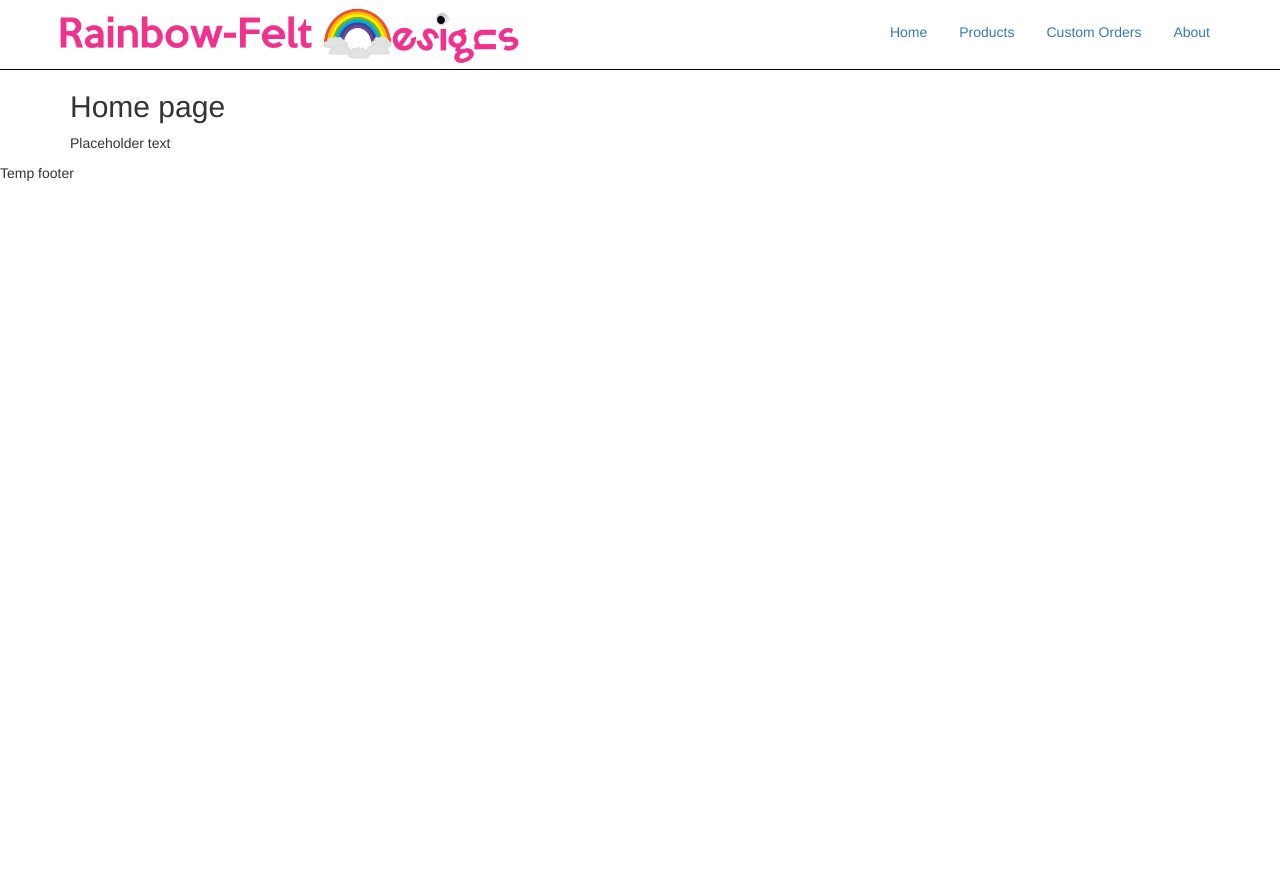
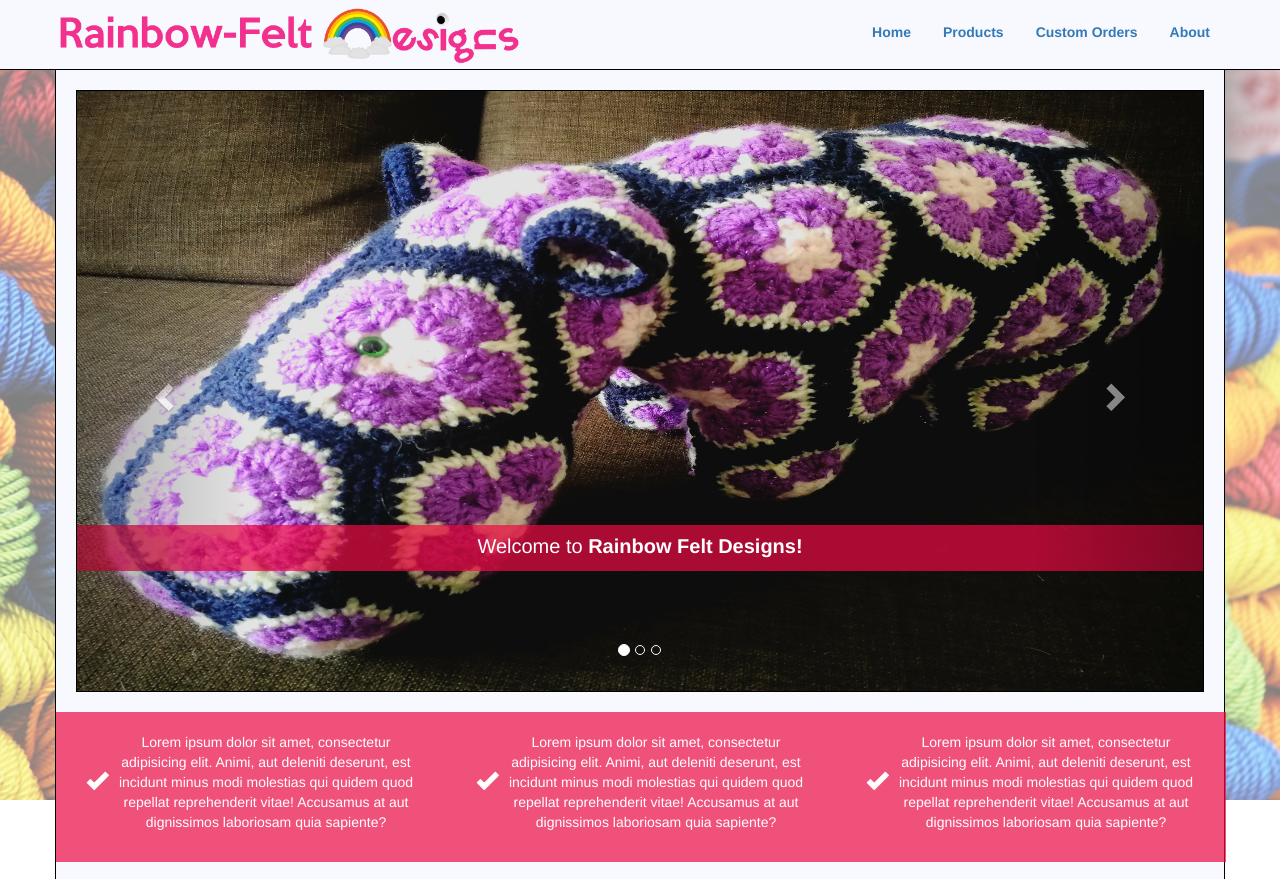
Before and after one commit to Code-Institute-Submissions/rainbow_felt, a Django app: page / in a window 1280 px wide. Shown: the top 879 px of the page. Before the commit the page ends 181 px from the top, so only its background shows below. Run offline with Django 3.2, Linux system fonts and the light colour scheme; some libraries are stand-ins or nearby versions.

Commit message:
Created home page and added styling

```diff
--- a/static/css/rainbow.css
+++ b/static/css/rainbow.css
@@ -1,6 +1,42 @@
 /* Base Page */
+#body-background {
+    position: absolute;
+    top: 0;
+    height: 100%;
+    width: 100%;
+    background-image: url("../images/wool.jpg");
+    background-size: 100%;
+    opacity: 0.5;
+    z-index: -1;
+}
+
+footer {
+    border-top: 1px solid black;
+    padding: 15px;
+    text-align: right;
+}
+
+footer, .navbar {
+    font-weight: bold;
+}
+
+.footer-links {
+    padding-left: 25px;
+}
+
+.footer-links > img {
+    height: 30px;
+}
+
 #main_container {
     margin-top: 70px;
+    border: solid black;
+    border-width: 0px 1px;
+    padding: 0px;
+}
+
+#main_container, .navbar, footer {
+    background-color: ghostwhite;
 }
 
 .nav > li > a {
@@ -22,3 +58,56 @@
 #rainbowlogo {
     padding: 5px 0px;
 }
+
+/* Home Page */
+.carousel-content {
+	position: absolute;
+	bottom: 20%;
+	left: 0;
+	z-index: 20;
+	color: white;
+	width: 100%;
+	background-color: rgba(237, 11, 68,0.7);
+	font-size: 20px;
+	text-align: center;
+    padding-top: 7px;
+}
+
+.carousel-inner > .item > img {
+    width: 100%;
+    height: 600px;
+}
+
+#homeCarousel {
+    margin: 20px;
+    border: 1px solid black;
+}
+
+#homeMessageBar {
+    background-color: rgba(237, 11, 68,0.7);
+    color: white;
+    padding: 20px 0;
+    text-align: center;
+}
+
+#offerArticle {
+    margin: 20px 15px;
+}
+
+#offerImage {
+    height: 300px;
+    width: 400px;
+    display: block;
+    margin: 0 auto;
+    border: 1px solid black;
+}
+
+#offerText {
+    margin: 100px 0;
+}
+
+.okglyph {
+    font-size: 22px;
+    text-align: right;
+    margin-top: 35px;
+}
--- a/templates/base.html
+++ b/templates/base.html
@@ -17,7 +17,6 @@
 
 </head>
 <body>
-
     <!-- Navigation Bar -->
     <nav class="navbar navbar-fixed-top">
         <div class="container">
@@ -45,8 +44,12 @@
 
     <!-- Footer -->
     <footer class="footer">
-        <p>Temp footer</p>
+        <a class="footer-links" href="#"><img src="{% static "images/facebook.png" %}"/> Facebook</a>
+        <a class="footer-links" href="#"><img src="{% static "images/twitter.png" %}"/> Twitter</a>
     </footer>
+
+    <!-- Background image -->
+    <div id="body-background"/>
 
 </body>
 </html>
--- a/templates/index.html
+++ b/templates/index.html
@@ -1,5 +1,78 @@
 {% extends 'base.html' %}
+{% load static %}
 {% block content %}
-    <h2>Home page</h2>
-    <p>Placeholder text</p>
+
+    <!-- Image carousel -->
+    <figure id="homeCarousel" class="carousel slide" data-ride="carousel">
+        <ol class="carousel-indicators carousel-justified">
+            <li data-target="#homeCarousel" data-slide-to="0" class="active"></li>
+            <li data-target="#homeCarousel" data-slide-to="1"></li>
+            <li data-target="#homeCarousel" data-slide-to="2"></li>
+        </ol>
+
+        <!-- Images -->
+        <div class="carousel-inner" role="listbox">
+            <div class="item active">
+                <img src="{% static "images/hippo.jpg" %}" alt="Wool hippo"/>
+				<div class="carousel-content">
+					<p>Welcome to <strong>Rainbow Felt Designs!</strong></p>
+				</div>
+            </div>
+            <div class="item">
+                <img src="{% static "images/bracelet1.jpg" %}" alt="Bracelet"/>
+				<div class="carousel-content">
+					<p>We sell a huge range of <strong>homemade</strong> crafted products.</p>
+				</div>
+            </div>
+            <div class="item">
+                <img src="{% static "images/bracelet3.jpg" %}" alt="Bracelet"/>
+				<div class="carousel-content">
+                    <p>Don't have what you looking for?<br>Request it and we will <strong>make</strong> it for you!</p>
+				</div>
+            </div>
+        </div>
+
+        <!-- Controls -->
+        <a class="left carousel-control" href="#homeCarousel" role="button" data-slide="prev">
+            <span class="glyphicon glyphicon-chevron-left"></span>
+            <span class="sr-only">Previous</span>
+        </a>
+        <a class="right carousel-control" href="#homeCarousel" role="button" data-slide="next">
+            <span class="glyphicon glyphicon-chevron-right"></span>
+            <span class="sr-only">Next</span>
+        </a>
+    </figure>
+
+    <!-- Message Bar -->
+    <article id="homeMessageBar" class="container">
+        <div class="col-lg-4">
+            <div class="okglyph col-lg-1"><span class="glyphicon glyphicon-ok"/></div>
+            <div class="col-lg-11">
+                <p>Lorem ipsum dolor sit amet, consectetur adipisicing elit. Animi, aut deleniti deserunt, est incidunt minus modi molestias qui quidem quod repellat reprehenderit vitae! Accusamus at aut dignissimos laboriosam quia sapiente?</p>
+            </div>
+        </div>
+        <div class="col-lg-4">
+            <div class="okglyph col-lg-1"><span class="glyphicon glyphicon-ok"/></div>
+            <div class="col-lg-11">
+                <p>Lorem ipsum dolor sit amet, consectetur adipisicing elit. Animi, aut deleniti deserunt, est incidunt minus modi molestias qui quidem quod repellat reprehenderit vitae! Accusamus at aut dignissimos laboriosam quia sapiente?</p>
+            </div>
+        </div>
+        <div class="col-lg-4">
+            <div class="okglyph col-lg-1"><span class="glyphicon glyphicon-ok"/></div>
+            <div class="col-lg-11">
+                <p>Lorem ipsum dolor sit amet, consectetur adipisicing elit. Animi, aut deleniti deserunt, est incidunt minus modi molestias qui quidem quod repellat reprehenderit vitae! Accusamus at aut dignissimos laboriosam quia sapiente?</p>
+            </div>
+        </div>
+    </article>
+
+
+    <article id="offerArticle" class="container">
+        <figure class="col-lg-5 container">
+            <img id="offerImage" src="{% static "images/bracelet2.jpg" %}" alt="Bracelet"/>
+        </figure>
+        <div id="offerText" class="col-lg-7 container">
+            <p>Lorem ipsum dolor sit amet, consectetur adipisicing elit. Aliquam atque dolorem dolores eligendi harum iusto perferendis, quidem temporibus vero? Corporis enim est, fuga laudantium nesciunt quibusdam similique veritatis. Distinctio, excepturi?</p>
+        </div>
+    </article>
+
 {% endblock %}
```
Also changed, not shown: static/images/facebook.png (added), static/images/hippo.jpg (added), static/images/twitter.png (added), static/images/wool.jpg (added), 3 other files. Lines whose indentation alone changed are shown as unchanged.
